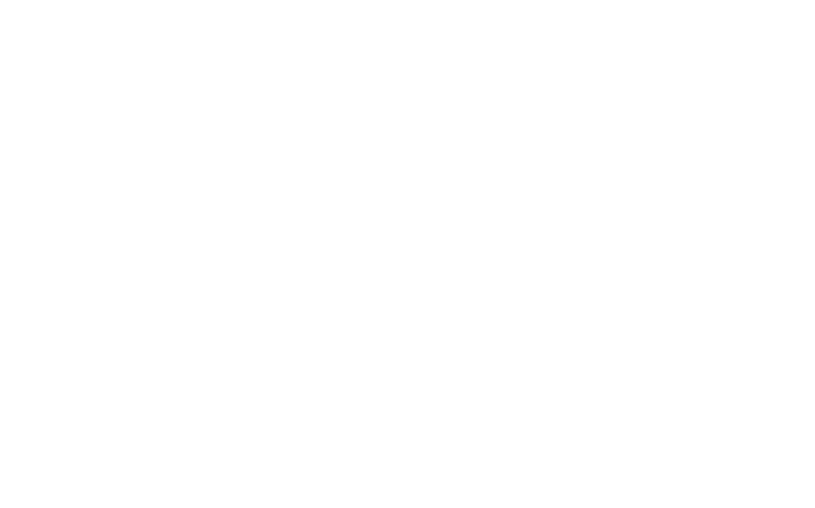
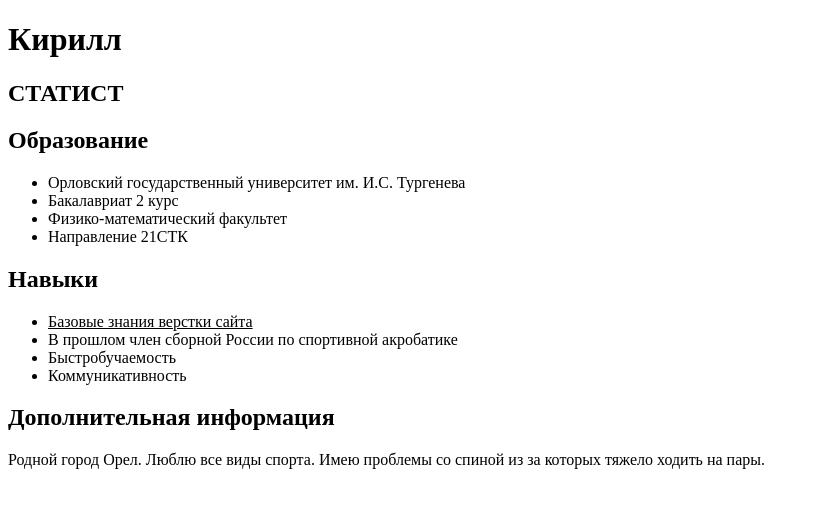
Before and after one commit to makaridzik/makaridzik.github.io, a plain HTML site: page index.html in a window 1280 px wide. Shown: the whole page, without its empty margins (0-815 px from the left). Drawn offline with Linux system fonts and the light colour scheme.

Commit message:
add code

```diff
--- a/index.html
+++ b/index.html
@@ -6,6 +6,39 @@
     <title>Document</title>
 </head>
 <body>
+    <header>
 
+
+    </header>
+    <main>
+        <h1>Кирилл</h1>
+            <h2> СТАТИСТ </h2>
+        <section class="obrazovanie">
+            <h2> <b>Образование</b> </h2>
+                <ul class="spisok1">
+                    <li>Орловский государственный университет им. И.С. Тургенева</li>
+                    <li>Бакалавриат 2 курс</li>
+                    <li>Физико-математический факультет</li>
+                    <li>Направление 21СТК</li>
+                </ul>
+        </section>
+        <section>
+            <h2><b>Навыки</b></h2>
+                <ul>
+                    <li><u>Базовые знания верстки сайта</u></li>
+                    <li>В прошлом член сборной России по спортивной акробатике</li>
+                    <li>Быстробучаемость</li>
+                    <li>Коммуникативность</li>
+                </ul>
+        </section>
+        <section>
+            <h2><b>Дополнительная информация</b></h2>
+                <p>Родной город Орел. Люблю все виды спорта. Имею проблемы со спиной из за которых тяжело ходить на пары.</p>
+        </section>
+
+    </main>
+   <footer>
+
+   </footer>
 </body>
 </html>
```
